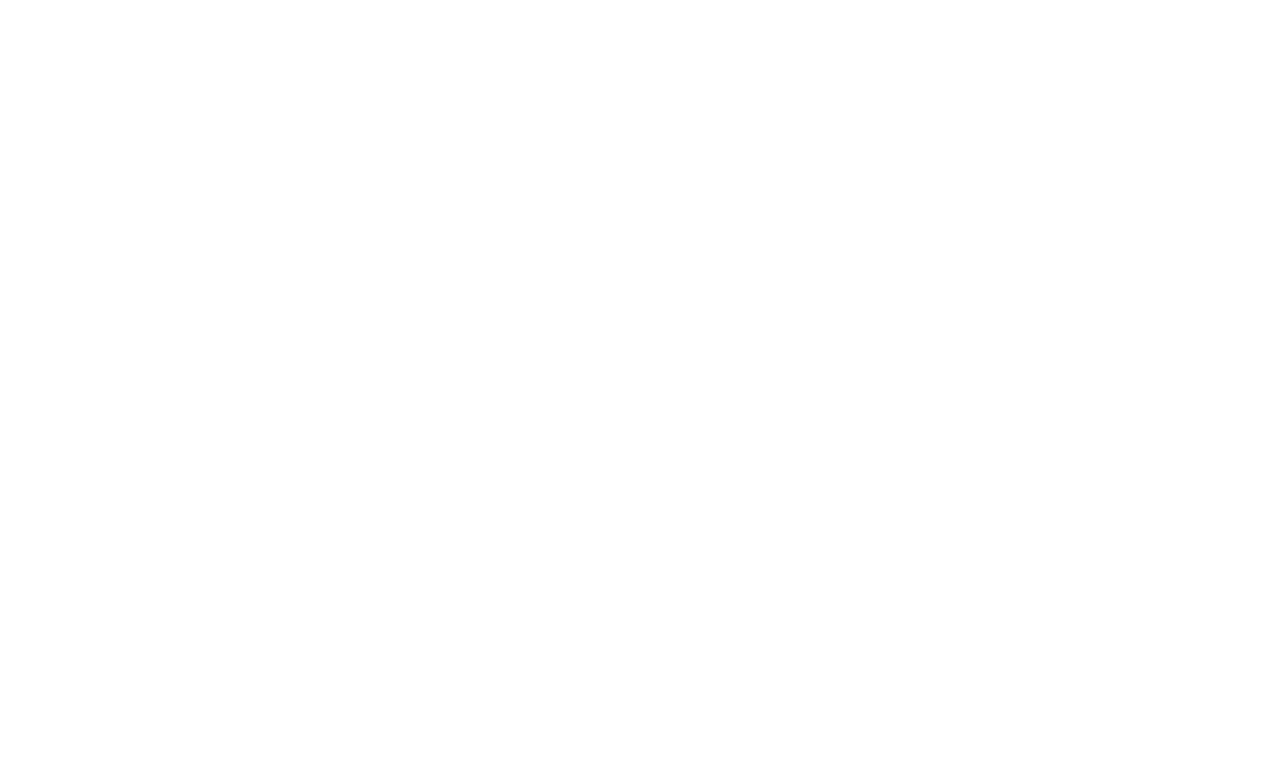
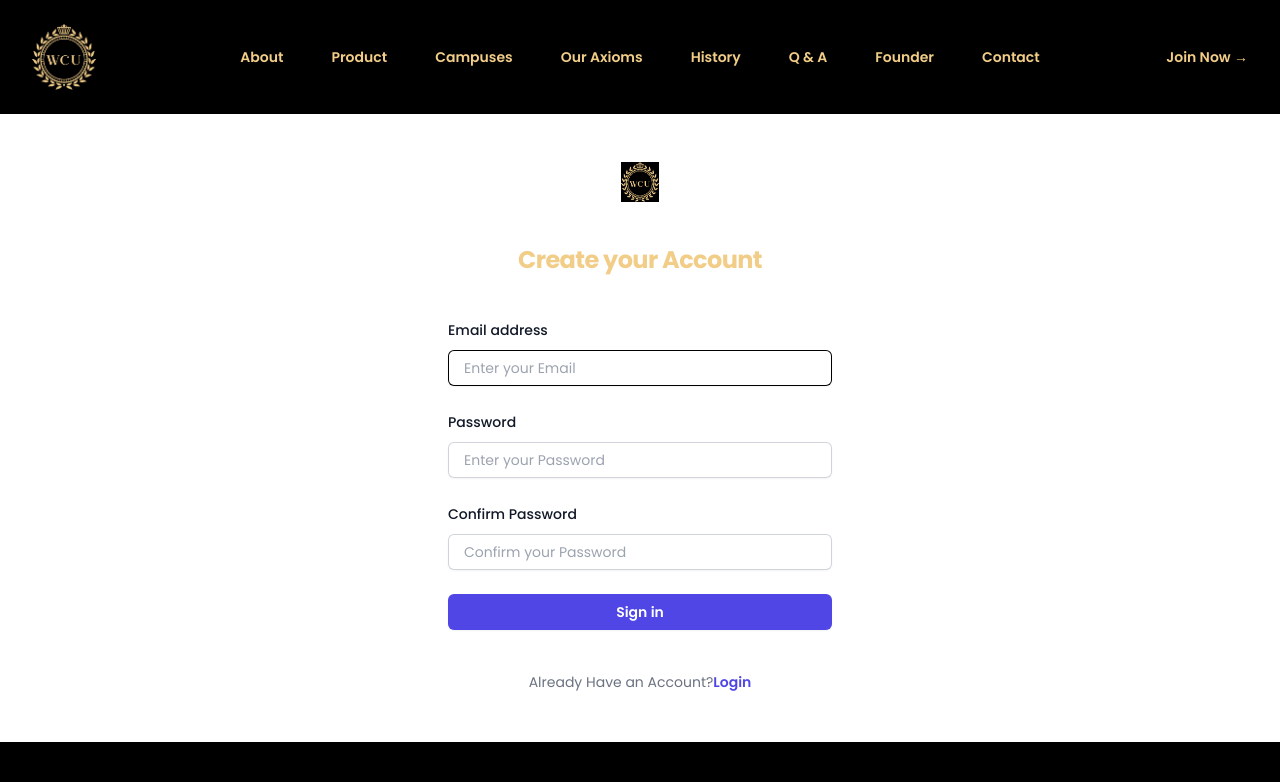
Before and after one commit to Ajaiyeoba/wcu-project, a React (Vite) app: page /signup in a window 1280 px wide. Before the commit this address had no page. Shown: the top 782 px of the page. Built offline with nearby package versions, Linux system fonts and the light colour scheme.

Commit message:
auth issues getting fixed

```diff
--- a/src/App.jsx
+++ b/src/App.jsx
@@ -1,9 +1,8 @@
 import { useEffect, useState } from "react";
 import Home from "./pages/Home";
-import Register from "./auth/Signup";
+import Signup from "./auth/Signup";
 import Login from './auth/Login'
 import Aos from "aos";
-import "./App.css";
 import "aos/dist/aos.css";
 import { BrowserRouter, Route, Routes } from "react-router-dom";
 function App() {
@@ -17,7 +16,7 @@
         <BrowserRouter>
           <Routes>
             <Route path="/" element={<Home />} />
-            <Route path="/register" element={<Register />} />
+            <Route path="/signup" element={<Signup />} />
             <Route path="/login" element={<Login />} />
           </Routes>
         </BrowserRouter>
--- a/src/auth/Login.jsx
+++ b/src/auth/Login.jsx
@@ -1,10 +1,84 @@
 import React from 'react'
 import Navbar from '../components/Navbar'
+import { Link } from 'react-router-dom'
+import Logo from '../assets/logo.jpg'
 function Login() {
   return (
     <div>
                 <Navbar />
-      Login
+                <div className="flex bg-custom-ter min-h-full flex-1 flex-col justify-center px-6 py-12 lg:px-8">
+          <div className="sm:mx-auto sm:w-full sm:max-w-sm">
+            <img
+              alt="Your Company"
+              src={Logo}
+              className="mx-auto h-10 w-auto"
+            />
+            <h2 className="mt-10 text-center text-2xl font-bold leading-9 tracking-tight text-gray-900">
+              Login to your account
+            </h2>
+          </div>
+
+          <div className="mt-10 sm:mx-auto sm:w-full sm:max-w-sm">
+            <form action="#" method="POST" className="space-y-6">
+              <div>
+                <label htmlFor="email" className="block text-sm font-medium leading-6 text-gray-900">
+                  Email address
+                </label>
+                <div className="mt-2">
+                  <input
+                    id="email"
+                    name="email"
+                    type="email"
+                      placeholder="Enter your Email"
+                    required
+                    autoComplete="email"
+                    className="block w-full rounded-md border-0 py-1.5 pl-4 text-gray-900 shadow-sm ring-1 ring-inset ring-gray-300 placeholder:text-gray-400 focus:ring-2 focus:ring-inset focus:ring-indigo-600 sm:text-sm sm:leading-6"
+                  />
+                </div>
+              </div>
+
+              <div>
+                <div className="flex items-center justify-between">
+                  <label htmlFor="password" className="block text-sm font-medium leading-6 text-gray-900">
+                    Password
+                  </label>
+                  <div className="text-sm">
+                    <a href="#" className="font-semibold text-indigo-600 hover:text-indigo-500">
+                      Forgot password?
+                    </a>
+                  </div>
+                </div>
+                <div className="mt-2">
+                  <input
+                    id="password"
+                    name="password"
+                    type="password"
+                      placeholder="Enter your Password"
+                    required
+                    autoComplete="current-password"
+                    className="block w-full rounded-md border-0 py-1.5 pl-4 text-gray-900 shadow-sm ring-1 ring-inset ring-gray-300 placeholder:text-gray-400 focus:ring-2 focus:ring-inset focus:ring-indigo-600 sm:text-sm sm:leading-6"
+                  />
+                </div>
+              </div>
+
+              <div>
+                <button
+                  type="submit"
+                  className="flex w-full justify-center rounded-md bg-indigo-600 px-3 py-1.5 text-sm font-semibold leading-6 text-white shadow-sm hover:bg-indigo-500 focus-visible:outline focus-visible:outline-2 focus-visible:outline-offset-2 focus-visible:outline-indigo-600"
+                >
+                  Sign in
+                </button>
+              </div>
+            </form>
+
+            <p className="mt-10 text-center text-sm text-gray-500">
+              Not a member?{' '}
+              <Link to='/signup' className="font-semibold leading-6 text-indigo-600 hover:text-indigo-500">
+                Signup
+              </Link>
+            </p>
+          </div>
+        </div>
     </div>
   )
 }
--- a/src/auth/Signup.jsx
+++ b/src/auth/Signup.jsx
@@ -1,162 +1,144 @@
-import React from 'react'
+import React, {useState} from 'react'
 import Navbar from '../components/Navbar';
 import {Link} from 'react-router-dom';
 import Footer from '../components/Footer';
+import Logo from '../assets/logo.jpg'
+function Register() {
+  const [email, setEmail] = useState("");
+    const [password, setPassword] = useState("");
+    const [confirmPassword, setconfirmPassword] = useState("");
 
-function Register() {
+    const register = () => {
+      const auth = getAuth();
+      createUserWithEmailAndPassword(auth, email, password)
+        .then((userCredential) => {
+          const user = userCredential.user;
+          console.log(user)
+        })
+        .catch((error) => {
+          console.log(error);
+          const errorCode = error.code;
+          const errorMessage = error.message;
+        });
+    };
+
   return (
+
+          <>
+                <Navbar />
+
+
+          <div className="flex min-h-full bg-custom-ter flex-1 flex-col justify-center px-6 py-12 lg:px-8">
+            <div className="sm:mx-auto sm:w-full sm:max-w-sm">
+              <img
+                alt="Your Company"
+                src={Logo}
+                className="mx-auto h-10 w-auto"
+              />
+              <h2 className="mt-10 text-center text-custom-sec text-2xl font-bold leading-9 tracking-tight">
+                Create your Account
+              </h2>
+            </div>
+
+            <div className="mt-10 sm:mx-auto sm:w-full sm:max-w-sm">
+              <form action="#" method="POST" className="space-y-6">
                 <div>
-      <Navbar />
-      <div className='py-12 text-center justify-center '>
-        <h2 className='text-custom-ter text-4xl '>Register</h2>
-
-        <form action="" className='justify-center ml-14 left-3 border-4 w-64'>
-
-       <div className="field">
-        <label className='mb-[10px] block text-base font-medium text-dark dark:text-white'>
-        Name
+                  <label
+                    htmlFor="email"
+                    className="block text-sm font-medium leading-6 text-gray-900"
+                  >
+                    Email address
                   </label>
-      <div className='relative'>
+                  <div className="mt-2">
                     <input
-          type='text'
-          placeholder='David John'
-          className='w-36 bg-transparent rounded-md border border-stroke dark:border-dark-3 py-[10px] pr-3 pl-12 text-dark-6 outline-none transition focus:border-primary active:border-primary disabled:cursor-default disabled:bg-gray-2'
+                      id="email"
+                      name="email"
+                      type="email"
+                      placeholder="Enter your Email"
+                      value={email}
+                      onChange={(e) => setEmail(e.target.value)}
+                      required
+                      autoComplete="email"
+                      className="block w-full rounded-md border-0 py-1.5 text-custom-pri shadow-sm ring-1 ring-inset ring-custom-pri placeholder:text-gray-400 pl-4 focus:ring-2 focus:ring-inset focus:ring-indigo-600 sm:text-sm sm:leading-6"
                     />
-        <span className='absolute top-1/2 left-4 -translate-y-1/2'>
-          <svg
-            width={20}
-            height={20}
-            viewBox="0 0 20 20"
-            fill="none"
-            xmlns="http://www.w3.org/2000/svg"
-          >
-            <path
-              d="M3.72 12.886a4.167 4.167 0 0 1 2.947-1.22h6.666a4.167 4.167 0 0 1 4.167 4.167v1.666a.833.833 0 1 1-1.667 0v-1.666a2.5 2.5 0 0 0-2.5-2.5H6.667a2.5 2.5 0 0 0-2.5 2.5v1.666a.833.833 0 1 1-1.667 0v-1.666a4.17 4.17 0 0 1 1.22-2.947ZM10 3.333a2.5 2.5 0 1 0 0 5 2.5 2.5 0 0 0 0-5Zm-4.166 2.5a4.167 4.167 0 1 1 8.333 0 4.167 4.167 0 0 1-8.333 0Z"
-              opacity={0.8}
-              fillRule="evenodd"
-              clipRule="evenodd"
-              fill="#9CA3AF"
-            />
-          </svg>
-        </span>
                   </div>
                 </div>
 
-      <div className="field">
-      <label className='mb-[10px] block text-base font-medium text-dark dark:text-white'>
-        Email
+                <div>
+                  <div className="flex items-center justify-between">
+                    <label
+                      htmlFor="password"
+                      className="block text-sm font-medium leading-6 text-gray-900"
+                    >
+                      Password
                     </label>
-      <div className='relative'>
+                    <div className="text-sm"></div>
+                  </div>
+                  <div className="mt-2">
                     <input
-          type='email'
-          placeholder='info@yourmai.com'
-          className='w-36 bg-transparent rounded-md border border-stroke dark:border-dark-3 py-[10px] pr-3 pl-12 text-dark-6 outline-none transition focus:border-primary active:border-primary disabled:cursor-default disabled:bg-gray-2'
+                      id="password"
+                      name="password"
+                      type="password"
+                      placeholder="Enter your Password"
+                      value={password}
+                      onChange={(e) => setPassword(e.target.value)}
+                      required
+                      autoComplete="current-password"
+                      className="block w-full rounded-md pl-4  border-0 py-1.5 text-gray-900 shadow-sm ring-1 ring-inset ring-gray-300 placeholder:text-gray-400 focus:ring-2 focus:ring-inset focus:ring-indigo-600 sm:text-sm sm:leading-6"
                     />
-        <span className='absolute top-1/2 left-4 -translate-y-1/2'>
-          <svg
-            width={20}
-            height={20}
-            viewBox="0 0 20 20"
-            fill="none"
-            xmlns="http://www.w3.org/2000/svg"
-          >
-            <g opacity={0.8} fillRule="evenodd" clipRule="evenodd" fill="#9CA3AF">
-              <path d="M3.334 4.167A.838.838 0 0 0 2.501 5v10c0 .456.377.833.833.833h13.333a.838.838 0 0 0 .834-.833V5a.838.838 0 0 0-.834-.833H3.334ZM.834 5c0-1.377 1.123-2.5 2.5-2.5h13.333c1.377 0 2.5 1.123 2.5 2.5v10c0 1.377-1.123 2.5-2.5 2.5H3.334a2.505 2.505 0 0 1-2.5-2.5V5Z" />
-              <path d="M.985 4.522a.833.833 0 0 1 1.16-.205l7.856 5.499 7.855-5.5a.833.833 0 1 1 .956 1.366l-8.333 5.833a.833.833 0 0 1-.956 0L1.19 5.682a.833.833 0 0 1-.205-1.16Z" />
-            </g>
-          </svg>
-        </span>
                   </div>
                 </div>
 
-
-
-      <div  className=' '>
-        <label className='mb-[10px] block text-base font-medium text-dark dark:text-white'>
-        Name
+                <div>
+                  <div className="flex items-center justify-between">
+                    <label
+                      htmlFor="confirmPassword"
+                      className="block text-sm font-medium leading-6 text-gray-900"
+                    >
+                      Confirm Password
                     </label>
-      <div className='relative'>
+                    <div className="text-sm"></div>
+                  </div>
+                  <div className="mt-2">
                     <input
-          type='text'
-          placeholder='David John'
-          className='w-36 bg-transparent rounded-md border border-stroke dark:border-dark-3 py-[10px] pr-3 pl-12 text-dark-6 outline-none transition focus:border-primary active:border-primary disabled:cursor-default disabled:bg-gray-2'
+                      id="confirmPassword"
+                      name="confirmPassword"
+                      placeholder="Confirm your Password"
+                      type="password"
+                      value={confirmPassword}
+                      onChange={(e) => setconfirmPassword(e.target.value)}
+                      required
+                      autoComplete="current-password"
+                      className="block w-full rounded-md border-0 py-1.5  pl-4 text-gray-900 shadow-sm ring-1 ring-inset ring-gray-300 placeholder:text-gray-400 focus:ring-2 focus:ring-inset focus:ring-indigo-600 sm:text-sm sm:leading-6"
                     />
-        <span className='absolute top-1/2 left-4 -translate-y-1/2'>
-          <svg
-            width={20}
-            height={20}
-            viewBox="0 0 20 20"
-            fill="none"
-            xmlns="http://www.w3.org/2000/svg"
-          >
-            <path
-              d="M3.72 12.886a4.167 4.167 0 0 1 2.947-1.22h6.666a4.167 4.167 0 0 1 4.167 4.167v1.666a.833.833 0 1 1-1.667 0v-1.666a2.5 2.5 0 0 0-2.5-2.5H6.667a2.5 2.5 0 0 0-2.5 2.5v1.666a.833.833 0 1 1-1.667 0v-1.666a4.17 4.17 0 0 1 1.22-2.947ZM10 3.333a2.5 2.5 0 1 0 0 5 2.5 2.5 0 0 0 0-5Zm-4.166 2.5a4.167 4.167 0 1 1 8.333 0 4.167 4.167 0 0 1-8.333 0Z"
-              opacity={0.8}
-              fillRule="evenodd"
-              clipRule="evenodd"
-              fill="#9CA3AF"
-            />
-          </svg>
-        </span>
-      </div>
-
-      <label className='mb-[10px] block text-base font-medium text-dark dark:text-white'>
-        Email
-      </label>
-      <div className='relative'>
-        <input
-          type='email'
-          placeholder='info@yourmai.com'
-          className='w-36 bg-transparent rounded-md border border-stroke dark:border-dark-3 py-[10px] pr-3 pl-12 text-dark-6 outline-none transition focus:border-primary active:border-primary disabled:cursor-default disabled:bg-gray-2'
-        />
-        <span className='absolute top-1/2 left-4 -translate-y-1/2'>
-          <svg
-            width={20}
-            height={20}
-            viewBox="0 0 20 20"
-            fill="none"
-            xmlns="http://www.w3.org/2000/svg"
-          >
-            <g opacity={0.8} fillRule="evenodd" clipRule="evenodd" fill="#9CA3AF">
-              <path d="M3.334 4.167A.838.838 0 0 0 2.501 5v10c0 .456.377.833.833.833h13.333a.838.838 0 0 0 .834-.833V5a.838.838 0 0 0-.834-.833H3.334ZM.834 5c0-1.377 1.123-2.5 2.5-2.5h13.333c1.377 0 2.5 1.123 2.5 2.5v10c0 1.377-1.123 2.5-2.5 2.5H3.334a2.505 2.505 0 0 1-2.5-2.5V5Z" />
-              <path d="M.985 4.522a.833.833 0 0 1 1.16-.205l7.856 5.499 7.855-5.5a.833.833 0 1 1 .956 1.366l-8.333 5.833a.833.833 0 0 1-.956 0L1.19 5.682a.833.833 0 0 1-.205-1.16Z" />
-            </g>
-          </svg>
-        </span>
                   </div>
                 </div>
 
-<div className="mt-10 flex items-center justify-center gap-x-6">
-            <a
-              href="#"
-              className="rounded-md bg-custom-sec px-3.5 py-2.5 text-sm font-semibold text-black shadow-sm hover:opacity-75 focus-visible:outline focus-visible:outline-2 focus-visible:outline-offset-2"
+                <div>
+                  <button
+                    type="submit"
+                    onClick={register}
+                    className="flex w-full justify-center rounded-md bg-indigo-600 px-3 py-1.5 text-sm font-semibold leading-6 text-white shadow-sm hover:bg-indigo-500 focus-visible:outline focus-visible:outline-2 focus-visible:outline-offset-2 focus-visible:outline-indigo-600"
                   >
-              Register
-            </a>
+                    Sign in
+                  </button>
                 </div>
               </form>
 
-<div className='text-center '>
-  <p className='text-2xl text-custom-ter'>Already Have an Account? </p>
- <Link    to="/login"  className='text-custom-sec text-4xl'>
+              <p className="mt-10 text-center text-sm text-gray-500">
+                Already Have an Account?
+                <Link
+                  to="/login"
+                  className="font-semibold leading-6 text-indigo-600 hover:text-indigo-500"
+                >
                   Login
                 </Link>
+              </p>
             </div>
           </div>
 
-
-
-
-
-
-
-
-
-
-
-
           <Footer />
-         </div>
+        </>
   )
 }
 
--- a/src/components/Faq.jsx
+++ b/src/components/Faq.jsx
@@ -16,7 +16,7 @@
 
                 <div className="mt-10 flex items-center justify-center gap-x-6" data-aos="fade-down">
                 <Link
-                  to="/register"
+                  to="/signup"
                   className="rounded-md bg-custom-sec text-custom-ter px-3.5 py-2.5 text-sm font-semibold text-custon-ter shadow-sm hover:opacity-75 hover:-translate-y-1 hover:scale-110 duration-300 focus-visible:outline focus-visible:outline-2 focus-visible:outline-offset-2 focus-visible:outline-custom-ter"
                 >   ENROLL NOW      £29.99
                 </Link>
--- a/src/pages/Campuses.jsx
+++ b/src/pages/Campuses.jsx
@@ -285,7 +285,7 @@
             <div className="justify-between flex">
             <button data-aos="fade-right" onClick={closeModal} className="mt-4 bg-indigo-900 0 text-custom-ter px-4 py-2 rounded">Close</button>
            <Link
-           to="/register">
+           to="/signup">
            <button  data-aos="fade-left" className="bg-custom-sec text-custom-pri mt-4 rounded  px-4 py-2"> Signup</button>
            </Link>
             </div>
--- a/src/pages/Home.jsx
+++ b/src/pages/Home.jsx
@@ -68,7 +68,7 @@
                 className="mt-10 flex items-center justify-center gap-x-6"
               >
                 <Link
-                  to="/register"
+                  to="/signup"
                   className="rounded-md bg-custom-sec text-custom-ter px-3.5 py-2.5 text-sm font-semibold text-custon-ter shadow-sm hover:opacity-75 hover:-translate-y-1 hover:scale-110 duration-300 focus-visible:outline focus-visible:outline-2 focus-visible:outline-offset-2 focus-visible:outline-custom-ter"
                 >
                   Join Now
@@ -298,7 +298,7 @@
             data-aos="fade-down"
           >
             <Link
-              to="/register"
+              to="/signup"
               className="rounded-md bg-custom-sec px-3.5 py-2.5 text-sm font-semibold text-black shadow-sm hover:opacity-75 focus-visible:outline focus-visible:outline-2 focus-visible:outline-offset-2"
             >
               Join Now
@@ -505,7 +505,7 @@
                   Join The future Alumni for where our students become
                   successful entrepreneurs.
                   <Link
-                    to="/register"
+                    to="/signup"
                     data-aos="fade-right"
                     className="rounded-md bg-custom-sec px-3.5 py-2.5 text-sm font-semibold text-black shadow-sm hover:opacity-75 focus-visible:outline focus-visible:outline-2 focus-visible:outline-offset-2"
                   >
```
Also changed, not shown: src/form/Login.jsx (deleted, +0 -102 lines), src/App.css (deleted), 1 other file (tests, documents, lock files or other folders). Lines whose indentation alone changed are shown as unchanged.
